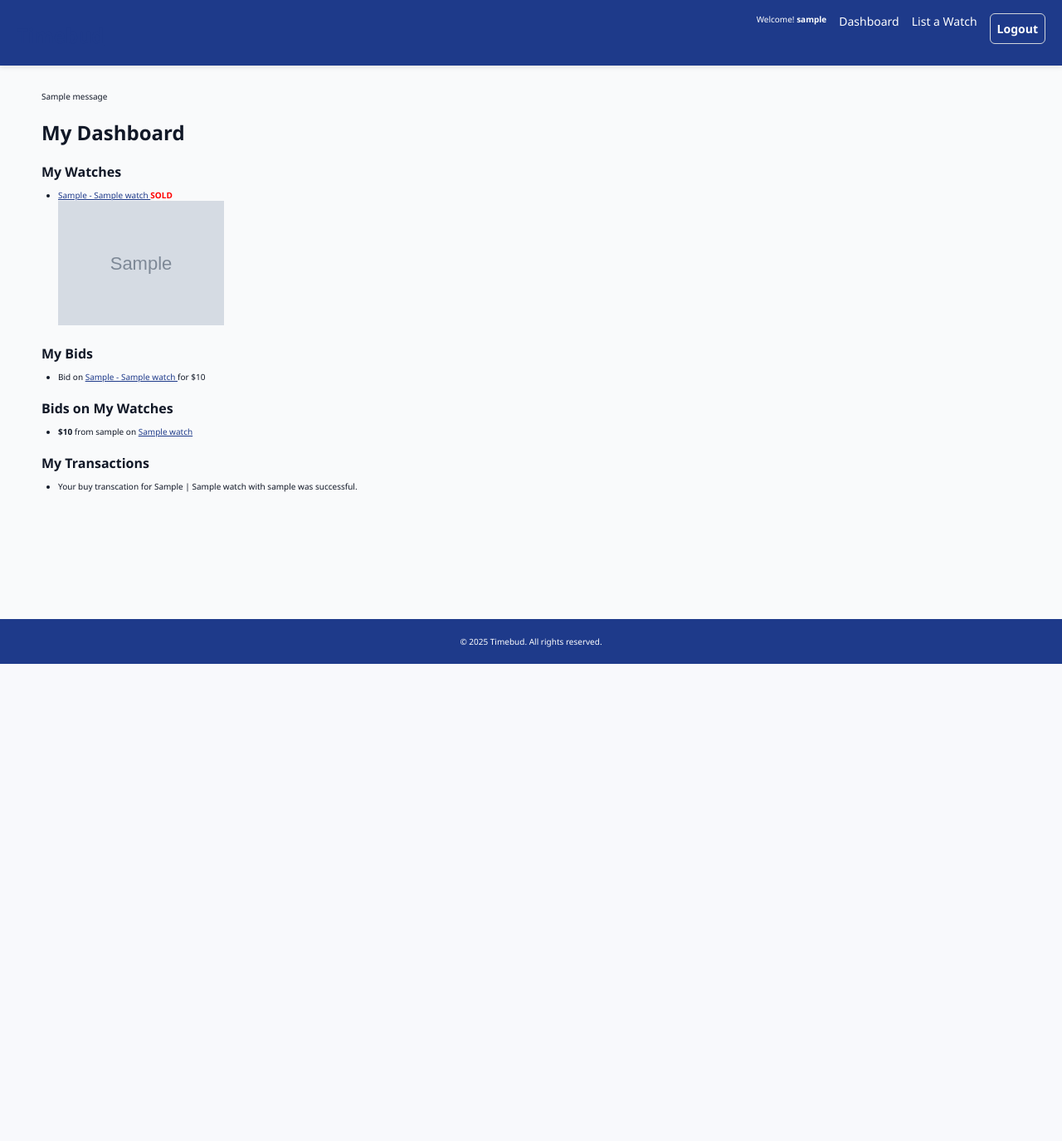
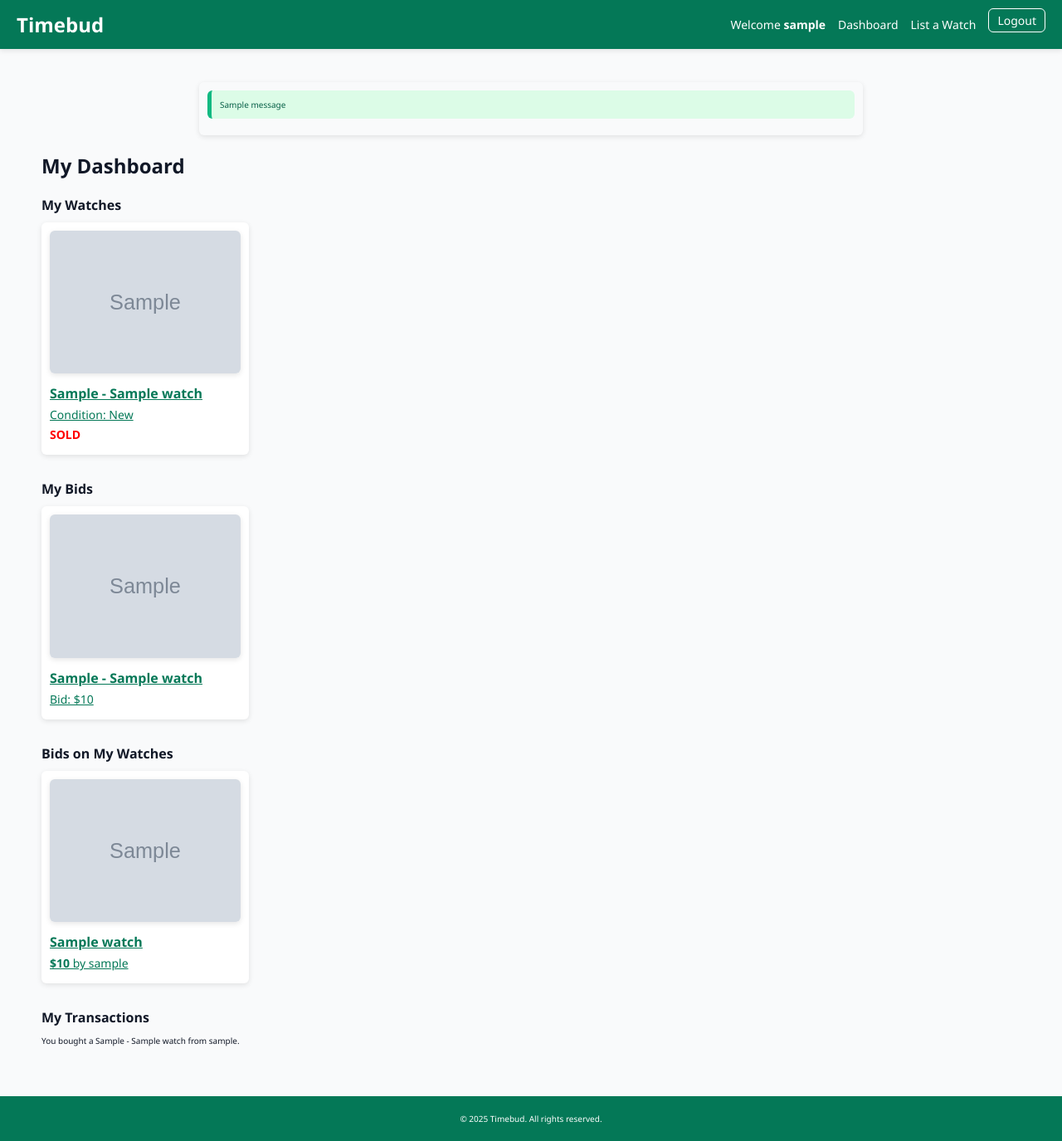
Before and after one commit to amyrbakhsh/time-bud, a Django app: page /dashboard/ in a window 1280 px wide. Shown: the whole page at 83% size. Before the commit the page ends 800 px from the top, so only its background shows below. Run offline with Django 4.2, Linux system fonts and the light colour scheme; a user stored in the database is signed in; tables that the repository leaves empty hold one stand-in row (values such as "Sample post"); grey boxes marked "Sample" are stand-in pictures; one stand-in notice (Sample message) is shown.

Commit message:
completed

```diff
--- a/main_app/static/css/base.css
+++ b/main_app/static/css/base.css
@@ -7,8 +7,8 @@ html {
 
 :root {
   font-size: 62.5%;
-  --primary-color: #1e3a8a;
-  --secondary-color: #facc15;
+  --primary-color: #047857;
+  --secondary-color: #d1fae5;
   --bg-light: #f9fafb;
   --text-dark: #111827;
   --text-muted: #6b7280;
@@ -40,6 +40,24 @@ header {
   justify-content: space-between;
   box-shadow: var(--shadow);
 }
+.logo h1 {
+  margin: 0;
+  font-size: var(--font-lg);
+}
+
+.logo h1 a {
+  color: white;
+  text-decoration: none;
+}
+header h1 {
+  font-size: var(--font-lg);
+  margin: 0;
+}
+
+header h1 a {
+  color: white;
+  text-decoration: none;
+}
 
 nav ul {
   list-style: none;
@@ -47,6 +65,7 @@ nav ul {
   margin: 0;
   display: flex;
   gap: 1.5rem;
+  align-items: center;
 }
 
 nav a, #logout-form button {
@@ -93,6 +112,11 @@ a {
 a:hover {
   color: var(--secondary-color);
 }
+.nav-item {
+  font-size: var(--font-sm);
+  font-weight: 500;
+  color: white;
+}
 
 .card {
   background: white;
@@ -123,17 +147,20 @@ button {
   font-weight: bold;
   transition: var(--transition);
   cursor: pointer;
+  border: none;
+  padding: 0.8rem 1.2rem;
+  border-radius: var(--radius);
 }
 
 button:hover {
-  background-color: #1d4ed8;
+  background-color: #065f46;
 }
 
 .flash-success {
   padding: 1rem;
   background-color: #dcfce7;
-  color: #166534;
-  border-left: 5px solid #22c55e;
+  color: #065f46;
+  border-left: 5px solid #10b981;
   margin-bottom: 1rem;
   border-radius: var(--radius);
 }
@@ -154,3 +181,107 @@ footer {
   background-color: var(--primary-color);
   color: white;
 }
+
+
+ul li img {
+  border-radius: var(--radius);
+  box-shadow: var(--shadow);
+}
+
+section ul {
+  display: flex;
+  flex-wrap: wrap;
+  gap: 2rem;
+  padding-left: 0;
+  list-style: none;
+}
+
+section ul li {
+  width: 250px;
+}
+header h1 {
+  flex: 1;
+  text-align: center;
+  font-weight: bold;
+}
+
+header nav {
+  flex: 1;
+  display: flex;
+  justify-content: flex-end;
+}
+
+
+.messages {
+  max-width: 800px;
+  margin: 1rem auto;
+  padding: 1rem;
+  border-radius: var(--radius);
+  box-shadow: var(--shadow);
+}
+
+section {
+  margin-bottom: 3rem;
+}
+
+
+ul li img {
+  max-height: 250px;
+  object-fit: cover;
+}
+
+
+#logout-form {
+  display: inline;
+}
+
+#logout-form button {
+  padding: 0.4rem 1rem;
+  background-color: transparent;
+  color: white;
+  font-weight: 500;
+  border: 1px solid white;
+  border-radius: var(--radius);
+}
+
+#logout-form button:hover {
+  background-color: var(--secondary-color);
+  color: var(--primary-color);
+  border-color: var(--secondary-color);
+}
+.watch-card {
+  background: white;
+  border-radius: var(--radius);
+  box-shadow: var(--shadow);
+  padding: 1rem;
+  width: 250px;
+  transition: transform 0.3s ease;
+}
+
+.watch-card:hover {
+  transform: translateY(-5px);
+}
+
+.watch-card img {
+  max-width: 100%;
+  height: auto;
+  border-radius: var(--radius);
+  margin-bottom: 1rem;
+}
+
+.watch-card h4 {
+  font-size: var(--font-md);
+  margin: 0 0 0.5rem;
+}
+
+.watch-card p {
+  font-size: var(--font-sm);
+  margin: 0.5rem 0;
+}
+.watch-list {
+  display: flex;
+  flex-wrap: wrap;
+  gap: 2rem;
+  padding-left: 0;
+  list-style: none;
+}
--- a/main_app/templates/base.html
+++ b/main_app/templates/base.html
@@ -12,21 +12,24 @@
 </head>
 <body>
     <header>
+        <div class="logo">
           <h1><a href="{% url 'home' %}">Timebud</a></h1>
+        </div>
         <nav>
           <ul>
             {% if user.is_authenticated %}
-                    <li>Welcome! <strong>{{ user.username }}</strong></li>
+            <li><span class="nav-item">Welcome <strong>{{ user.username }}</strong></span></li>
+
               <li><a href="{% url 'dashboard' %}">Dashboard</a></li>
               <li><a href="{% url 'watch_create' %}">List a Watch</a></li>
               <li>
-                        <form action="{% url 'logout' %}" method="post" style="display:inline;">
+                <form action="{% url 'logout' %}" method="post" id="logout-form">
                   {% csrf_token %}
                   <button type="submit">Logout</button>
                 </form>
               </li>
             {% else %}
-                    <a href="{% url 'login' %}">Login</a>
+              <li><a href="{% url 'login' %}">Login</a></li>
               <li><a href="{% url 'signup' %}">Sign Up</a></li>
             {% endif %}
           </ul>
@@ -35,10 +38,13 @@
 
     <main>
         {% if messages %}
+        <div class="messages">
           {% for message in messages %}
-                <div>{{ message }}</div>
+            <div class="flash-{{ message.tags }}">{{ message }}</div>
           {% endfor %}
+        </div>
       {% endif %}
+
 
         {% block content %}{% endblock %}
     </main>
--- a/main_app/templates/dashboard.html
+++ b/main_app/templates/dashboard.html
@@ -6,27 +6,23 @@
 <section>
   <h3>My Watches</h3>
   {% if watches %}
-        <ul>
+    <ul class="watch-list">
       {% for watch in watches %}
-                <li>
+        <li class="watch-card">
           <a href="{% url 'watch_detail' watch.id %}">
-                        {{ watch.brand }} - {{ watch.title }}
+            <img src="{{ watch.image.url }}" alt="{{ watch.title }}">
+            <h4>{{ watch.brand }} - {{ watch.title }}</h4>
+            <p>Condition: {{ watch.get_condition_display }}</p>
           </a>
           {% if watch.id in sold_watch_ids %}
-                        <span style="color: red; font-weight: bold;">SOLD</span>
+            <p style="color: red; font-weight: bold;">SOLD</p>
           {% elif not watch.is_available %}
-                        <form action="{% url 'start_auction' watch.id %}" method="POST" style="display:inline;">
+            <form action="{% url 'start_auction' watch.id %}" method="POST">
               {% csrf_token %}
-                            <button type="submit" class="btn submit">List for Auction</button>
+              <button type="submit">List for Auction</button>
             </form>
           {% else %}
-                        <span style="color: green; font-weight: bold;">Auction Live</span>
-                    {% endif %}
-
-                    {% if watch.image %}
-                        <div>
-                            <img src="{{ watch.image.url }}" alt="Watch Image" width="200">
-                        </div>
+            <p style="color: green; font-weight: bold;">Auction Live</p>
           {% endif %}
         </li>
       {% endfor %}
@@ -39,12 +35,14 @@
 <section>
   <h3>My Bids</h3>
   {% if bids %}
-        <ul>
+    <ul class="watch-list">
       {% for bid in bids %}
-                <li>
-                    Bid on <a href="{% url 'watch_detail' bid.watch.id %}">
-                        {{ bid.watch.brand }} - {{ bid.watch.title }}
-                    </a> for ${{ bid.amount }}
+        <li class="watch-card">
+          <a href="{% url 'watch_detail' bid.watch.id %}">
+            <img src="{{ bid.watch.image.url }}" alt="{{ bid.watch.title }}">
+            <h4>{{ bid.watch.brand }} - {{ bid.watch.title }}</h4>
+            <p>Bid: ${{ bid.amount }}</p>
+          </a>
         </li>
       {% endfor %}
     </ul>
@@ -52,14 +50,22 @@
     <p>You haven't placed any bids yet</p>
   {% endif %}
 </section>
+
 <section>
   <h3>Bids on My Watches</h3>
   {% if bids_on_user_watches %}
-        <ul>
+    <ul class="watch-list">
       {% for bid in bids_on_user_watches %}
-                <li>
-                    <strong>${{ bid.amount }}</strong> from {{ bid.bidder.username }} on
-                    <a href="{% url 'watch_detail' bid.watch.id %}">{{ bid.watch.title }}</a>
+        <li class="watch-card">
+          <a href="{% url 'watch_detail' bid.watch.id %}">
+            <img src="{{ bid.watch.image.url }}" alt="{{ bid.watch.title }}">
+            <h4>{{ bid.watch.title }}</h4>
+            <p><strong>${{ bid.amount }}</strong> by {{ bid.bidder.username }}</p>
+            <!-- <form action="{% url 'accept_bid' bid.id %}" method="POST">
+              {% csrf_token %}
+              <button type="submit">Accept</button>
+            </form> -->
+          </a>
         </li>
       {% endfor %}
     </ul>
@@ -75,12 +81,11 @@
       {% for transaction in transactions %}
         <li>
           {% if transaction.buyer == user %}
-                  Your buy transcation for {{ transaction.watch.brand }} | {{ transaction.watch.title }} with {{ transaction.seller.username }} was successful.
+            You bought a {{ transaction.watch.brand }} - {{ transaction.watch.title }} from {{ transaction.seller.username }}.
           {% elif transaction.seller == user %}
-                  Your sell transcation for {{ transaction.watch.brand }} | {{ transaction.watch.title }} with {{ transaction.buyer.username }} was successful.
+            You sold a {{ transaction.watch.brand }} - {{ transaction.watch.title }} to {{ transaction.buyer.username }}.
           {% endif %}
         </li>
-
       {% endfor %}
     </ul>
   {% else %}
--- a/main_app/urls.py
+++ b/main_app/urls.py
@@ -22,7 +22,7 @@ urlpatterns = [
 
     path('watches/<int:pk>/delete/', views.WatchDelete.as_view(), name='watch_delete'),
 
-path('watches/<int:watch_id>/start-auction/', views.start_auction, name='start_auction'),
+    path('watches/<int:watch_id>/start-auction/', views.start_auction, name='start_auction'),
 
 
      path('bids/<int:bid_id>/accept/', views.accept_bid, name='accept_bid'),
--- a/timebud/settings.py
+++ b/timebud/settings.py
@@ -143,7 +143,7 @@ USE_TZ = True
 
 STATIC_URL = 'static/'
 STATIC_ROOT = BASE_DIR / "staticfiles"
-# STATICFILES_DIRS = [BASE_DIR / "static"]
+STATICFILES_DIRS = [BASE_DIR / "static"]
 
 # Default primary key field type
 # https://docs.djangoproject.com/en/4.2/ref/settings/#default-auto-field
```
Also changed, not shown: main_app/templates/home.html (+6 -8 lines), watch_images/watch_images/Rolex-Daytona-2-1_0TZX8Nm.webp (added). Lines whose indentation alone changed are shown as unchanged.
